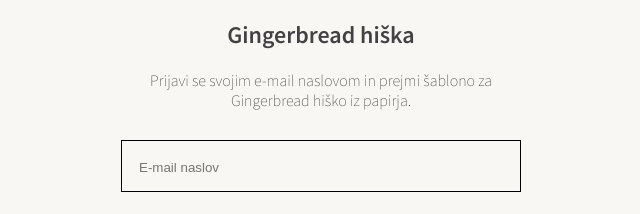
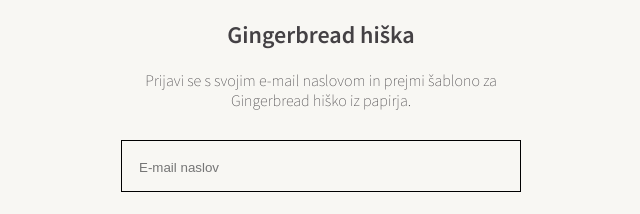
Before and after one commit to skornsek/studio-819-freebie, a plain HTML site: page index.html in a window 1280 px wide. Shown: the part 173-387 px from the top of the page, 319-959 px from the left. Drawn offline with Linux system fonts and the light colour scheme.

Commit message:
Fixed typo s

```diff
--- a/index.html
+++ b/index.html
@@ -104,7 +104,7 @@
                         <h2>Gingerbread hiška</h2>
                         <diV class="call-to-action">
                             <p class="m30">
-                                Prijavi se svojim e-mail naslovom in prejmi šablono za Gingerbread hiško iz papirja.
+                                Prijavi se s svojim e-mail naslovom in prejmi šablono za Gingerbread hiško iz papirja.
                             </p>
                         </diV>
                         <div class="mc-field-group margin-space">
```
